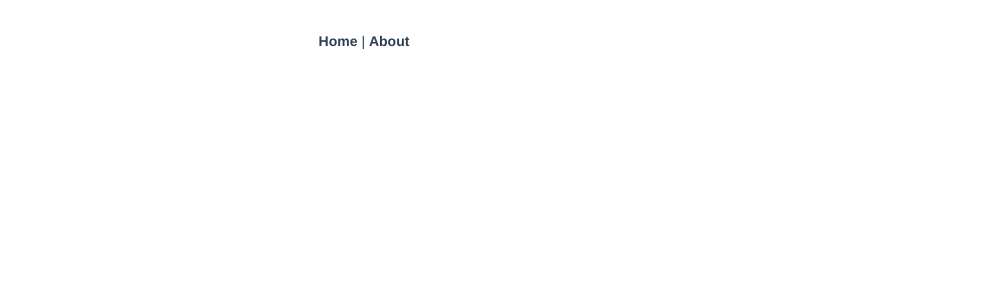
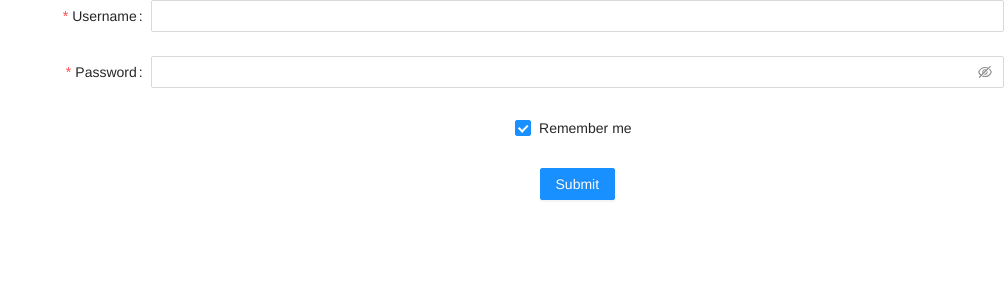
Before and after one commit to Akine-Ko/12306, a Vue app in the folder web/: page /login in a window 1280 px wide. Before the commit this address had no page. Shown: the top 300 px of the page, without its empty margins (276-1280 px from the left). Built offline with nearby package versions, Linux system fonts and the light colour scheme.

Commit message:
5.6 增加login页面和路由

```diff
--- a/web/package.json
+++ b/web/package.json
@@ -38,7 +38,9 @@
     "parserOptions": {
       "parser": "@babel/eslint-parser"
     },
-    "rules": {}
+    "rules": {
+      "vue/multi-word-component-names": 0
+    }
   },
   "browserslist": [
     "> 1%",
--- a/web/src/App.vue
+++ b/web/src/App.vue
@@ -1,8 +1,4 @@
 <template>
-  <nav>
-    <router-link to="/">Home</router-link> |
-    <router-link to="/about">About</router-link>
-  </nav>
   <router-view/>
 </template>
 
--- /dev/null
+++ b/web/src/views/login.vue
@@ -0,0 +1,63 @@
+<template>
+  <a-form
+      :model="formState"
+      name="basic"
+      :label-col="{ span: 8 }"
+      :wrapper-col="{ span: 16 }"
+      autocomplete="off"
+      @finish="onFinish"
+      @finishFailed="onFinishFailed"
+  >
+    <a-form-item
+        label="Username"
+        name="username"
+        :rules="[{ required: true, message: 'Please input your username!' }]"
+    >
+      <a-input v-model:value="formState.username" />
+    </a-form-item>
+
+    <a-form-item
+        label="Password"
+        name="password"
+        :rules="[{ required: true, message: 'Please input your password!' }]"
+    >
+      <a-input-password v-model:value="formState.password" />
+    </a-form-item>
+
+    <a-form-item name="remember" :wrapper-col="{ offset: 8, span: 16 }">
+      <a-checkbox v-model:checked="formState.remember">Remember me</a-checkbox>
+    </a-form-item>
+
+    <a-form-item :wrapper-col="{ offset: 8, span: 16 }">
+      <a-button type="primary" html-type="submit">Submit</a-button>
+    </a-form-item>
+  </a-form>
+</template>
+
+<script>
+import { defineComponent, reactive } from 'vue';
+export default defineComponent({
+  setup() {
+    const formState = reactive({
+      username: '',
+      password: '',
+      remember: true,
+    });
+    const onFinish = values => {
+      console.log('Success:', values);
+    };
+    const onFinishFailed = errorInfo => {
+      console.log('Failed:', errorInfo);
+    };
+    return {
+      formState,
+      onFinish,
+      onFinishFailed,
+    };
+  },
+});
+</script>
+
+<style scoped>
+
+</style>
```
Also changed, not shown: web/src/router/index.js (+4 -3 lines).
